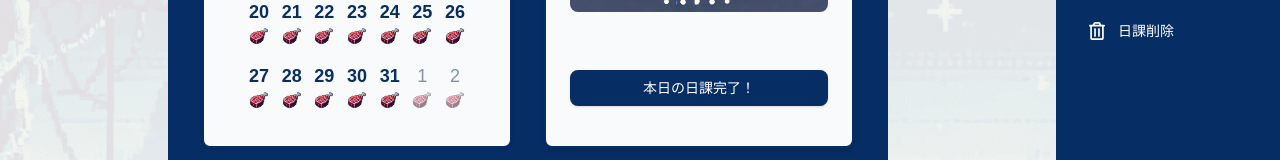
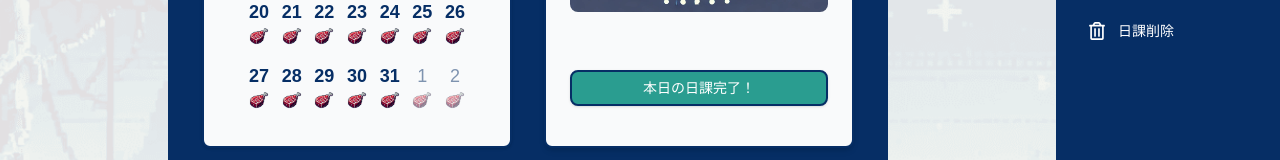
Before and after one commit to masuim/nicca-saurus-2, a Next.js app: page /main in a window 1280 px wide. Shown: the part 497-657 px from the top of the page. Built offline with nearby package versions, Linux system fonts and the light colour scheme; no server answers; sample sign-in values are in the browser's storage; a web font is replaced by a local one.

Commit message:
fix: CompleteButton-style

```diff
--- a/src/components/main/Dashboard/CompleteButton.tsx
+++ b/src/components/main/Dashboard/CompleteButton.tsx
@@ -1,7 +1,6 @@
-import { Button } from "@/components/ui/button";
+import { Button } from '@/components/ui/button';
 import { useState } from 'react';
 import { GiPlesiosaurus } from 'react-icons/gi';
-
 
 export const CompleteButton = ({ className }: { className?: string }) => {
   const [isCompleted, setIsCompleted] = useState(false);
@@ -15,8 +14,8 @@ export const CompleteButton = ({ className }: { className?: string }) => {
     <Button
       onClick={handleComplete}
       className={`${className} ${
-        isCompleted ? 'bg-gray-500' : 'bg-mainColor hover:bg-primary/80'
-      } text-white rounded-lg border-2 border-mainColor transition-all duration-300 ease-in-out transform hover:scale-105 px-4 py-2`}
+        isCompleted ? 'bg-gray-500' : 'bg-progressColor hover:bg-progressColor/80'
+      } transform rounded-lg border-2 border-mainColor px-4 py-2 text-white transition-all duration-300 ease-in-out hover:scale-105`}
       disabled={isCompleted}
     >
       <span className="text-sm font-medium">
```
